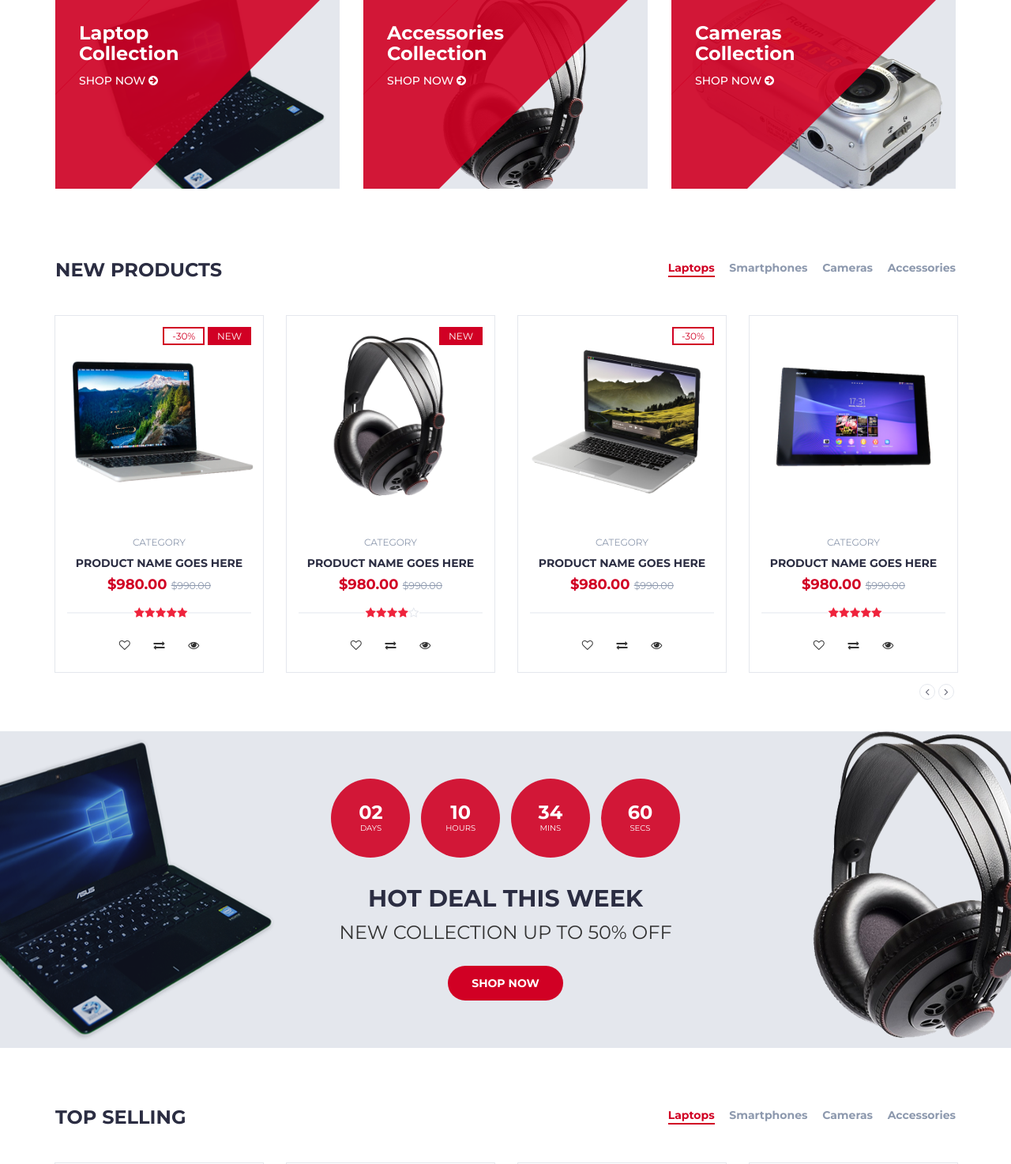
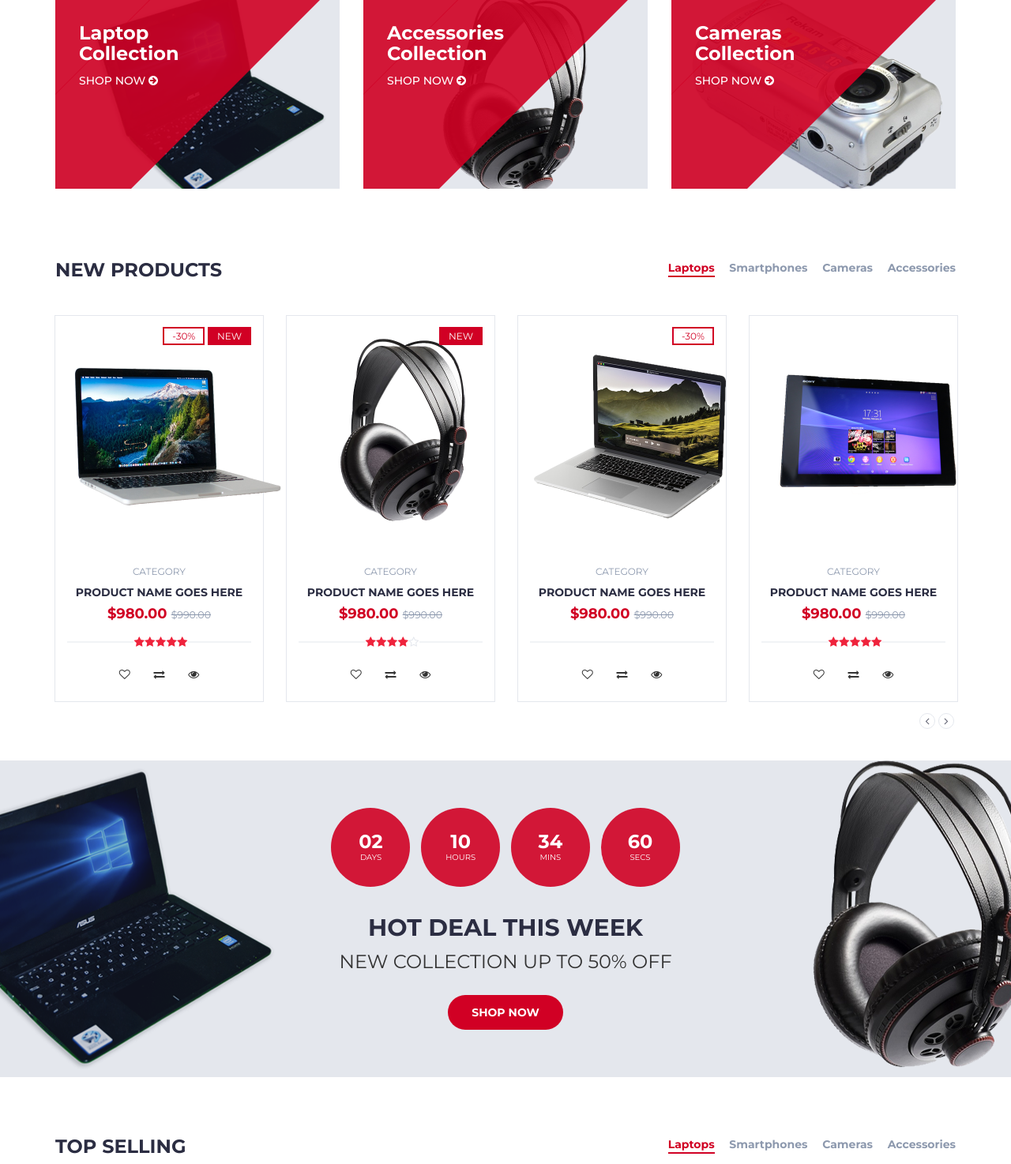
Before and after one commit to Kevs-KV/Shop-Django, a Django app: page / in a window 1280 px wide. Shown: the part 253-1727 px from the top of the page at 79% size. Run offline with Django 4.2, Linux system fonts and the light colour scheme; some libraries are stand-ins or nearby versions.

Commit message:
:construction: add style image

```diff
--- a/shop/static/css/style.css
+++ b/shop/static/css/style.css
@@ -455,6 +455,7 @@ textarea.input {
 
 .header-logo .logo img {
   display: block;
+  max-width: 300px;
 }
 
 /*----------------------------*\
@@ -789,7 +790,7 @@ textarea.input {
   padding: 60px 0px;
   margin: 30px 0px;
   background-color: #E4E7ED;
-  background-image: url('../../templates/shop/img/hotdeal.png');
+  background-image: url('../img/hotdeal.png');
   background-position: center;
   background-repeat: no-repeat;
 }
@@ -871,7 +872,10 @@ textarea.input {
 }
 
 .product .product-img>img {
-  width: 100%;
+  display: block;
+  margin-left: auto;
+  margin-right: auto;
+  width: 300px;
 }
 
 .product .product-img .product-label {
```
